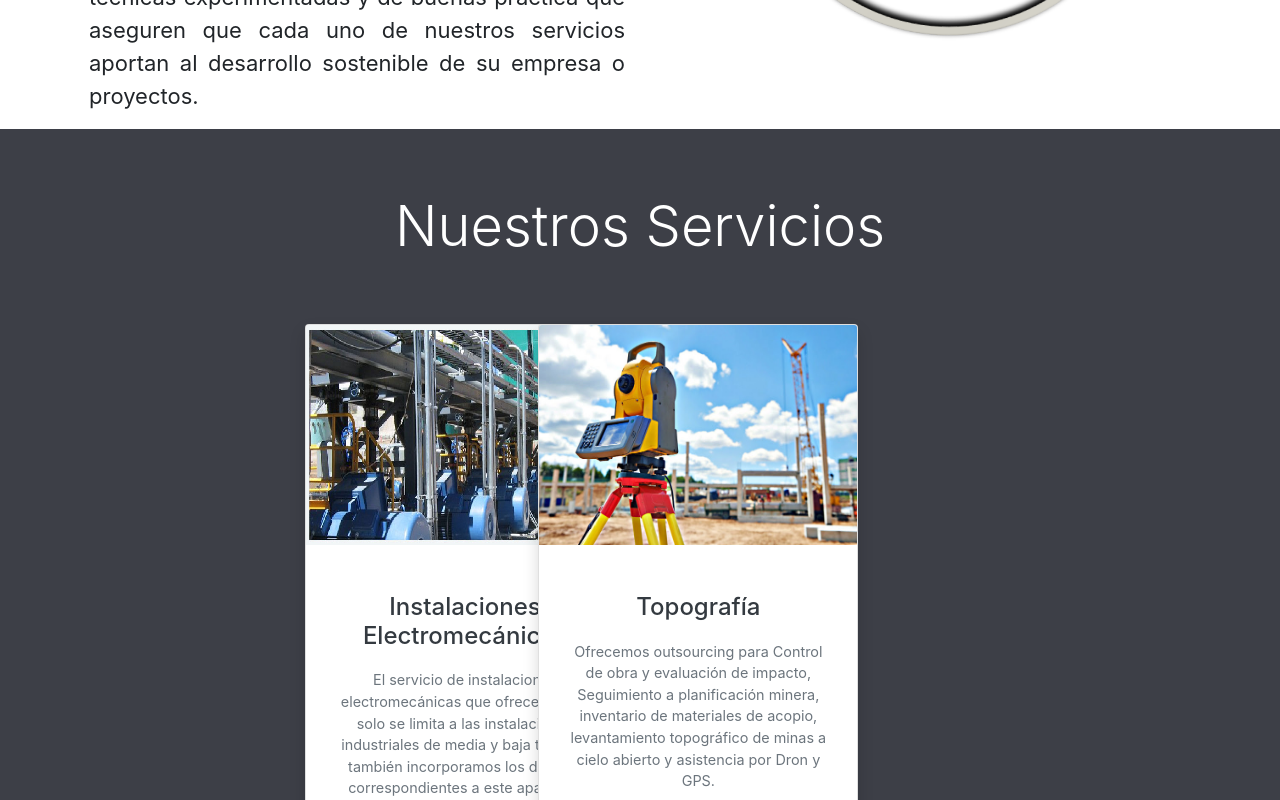
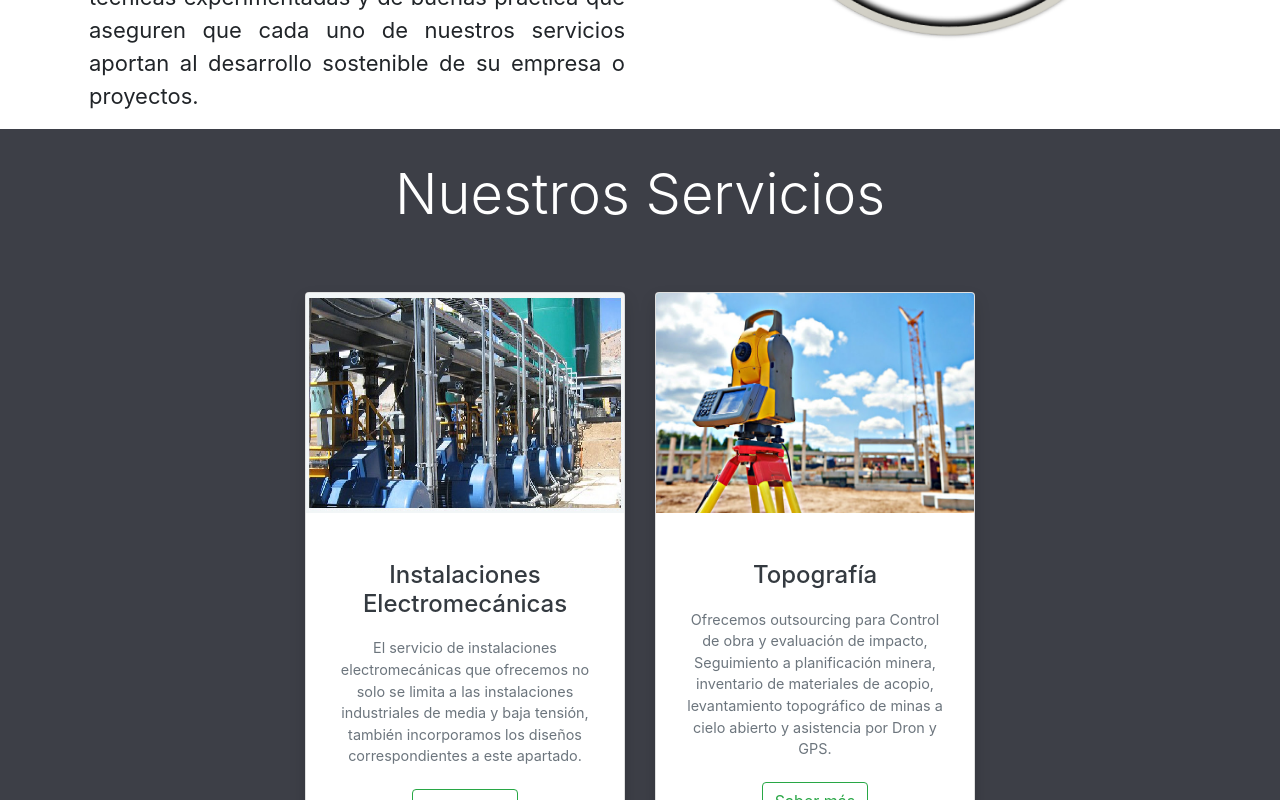
Before and after one commit to andresgc04/OST-Ingenieria, a React (Create React App) app in the folder ost-ingenieria/: page / in a window 1280 px wide. Shown: the part 780-1580 px from the top of the page. Built offline with nearby package versions, Linux system fonts and the light colour scheme.

Commit message:
OST-INGV11.4

```diff
--- a/ost-ingenieria/src/Screens/Home.js
+++ b/ost-ingenieria/src/Screens/Home.js
@@ -67,7 +67,7 @@ const Home = (props) => {
       </section>
 
       <section style={{ background: '#3D3F47' }}>
-        <div className="container p-5">
+        <div className="container p-3">
           <Fade left>
             <div className="d-flex justify-content-center" style={{ marginBottom: -40 }}>
               <h1 className="display-4 mt-3" style={{ color: 'white' }}>Nuestros Servicios</h1>
@@ -77,7 +77,7 @@ const Home = (props) => {
             <div className="container-fluid d-flex justify-content-center">
               <div className="row">
 
-                <div className="col-md-4">
+                <div className="col-md-6 mb-4">
                   <div className="card text-center shadow">
                     <div className="overflow">
                       <img style={{ blockSize: 220 }} src="/resources/bombas1.jpg" alt="InstalacionesElectromecanicas" className="card-img-top" />
@@ -94,7 +94,7 @@ const Home = (props) => {
                   </div>
                 </div>
 
-                <div className="col-md-2">
+                <div className="col-md-6">
                   <div className="card text-center shadow">
                     <div className="overflow">
                       <img style={{ blockSize: 220 }} src="/resources/Topografia1.jpg" alt="Topografia" className="card-img-top" />
@@ -110,8 +110,6 @@ const Home = (props) => {
                     </div>
                   </div>
                 </div>
-
-
 
               </div>
             </div>
--- a/ost-ingenieria/src/Screens/Servicios.js
+++ b/ost-ingenieria/src/Screens/Servicios.js
@@ -28,7 +28,7 @@ const Servicios = () => {
 
                     <div className="row mt-4">
 
-                        <div className="col-md-4">
+                        <div className="col-md-6">
                             <div className="text-center">
                                 <a href={'InstalacionesElectromecanicas'} className="text-reset"><h1 className="display-4 mb-4 " style={{ fontSize: 24, color: 'red' }}>Instalaciones Electromecánicas</h1></a>
                                 <a href={'InstalacionesElectricasServices'} className="text-reset"><p className="display-4" style={{ fontSize: 18 }}>Instalaciones Eléctricas</p></a>
@@ -37,7 +37,7 @@ const Servicios = () => {
                             </div>
                         </div>
 
-                        <div className="col-md-6 ml-4">
+                        <div className="col-md-6">
                             <div className="text-center">
                                 <a href={'Topografia'} className="text-reset"><h1 className="display-4 mb-4" style={{ fontSize: 24, color: 'red' }}>Topografía</h1></a>
                                 <a href={'Geolocalizacion'} className="text-reset"><p className="display-4" style={{ fontSize: 18 }}>Geolocalización</p></a>
```
Also changed, not shown: ost-ingenieria/public/resources/74645269_10214908064470764_5148581373086269440_n.jpg (added).
